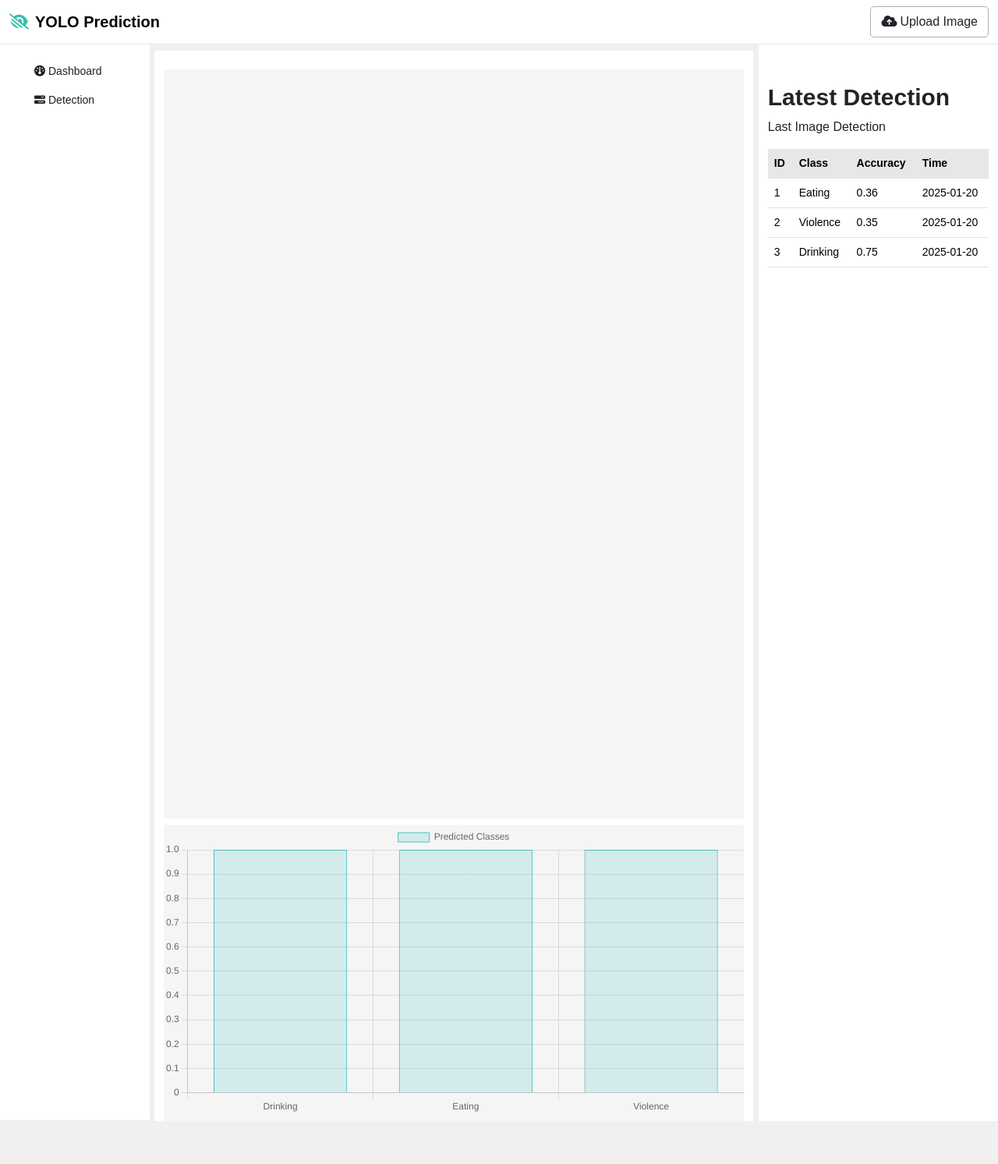
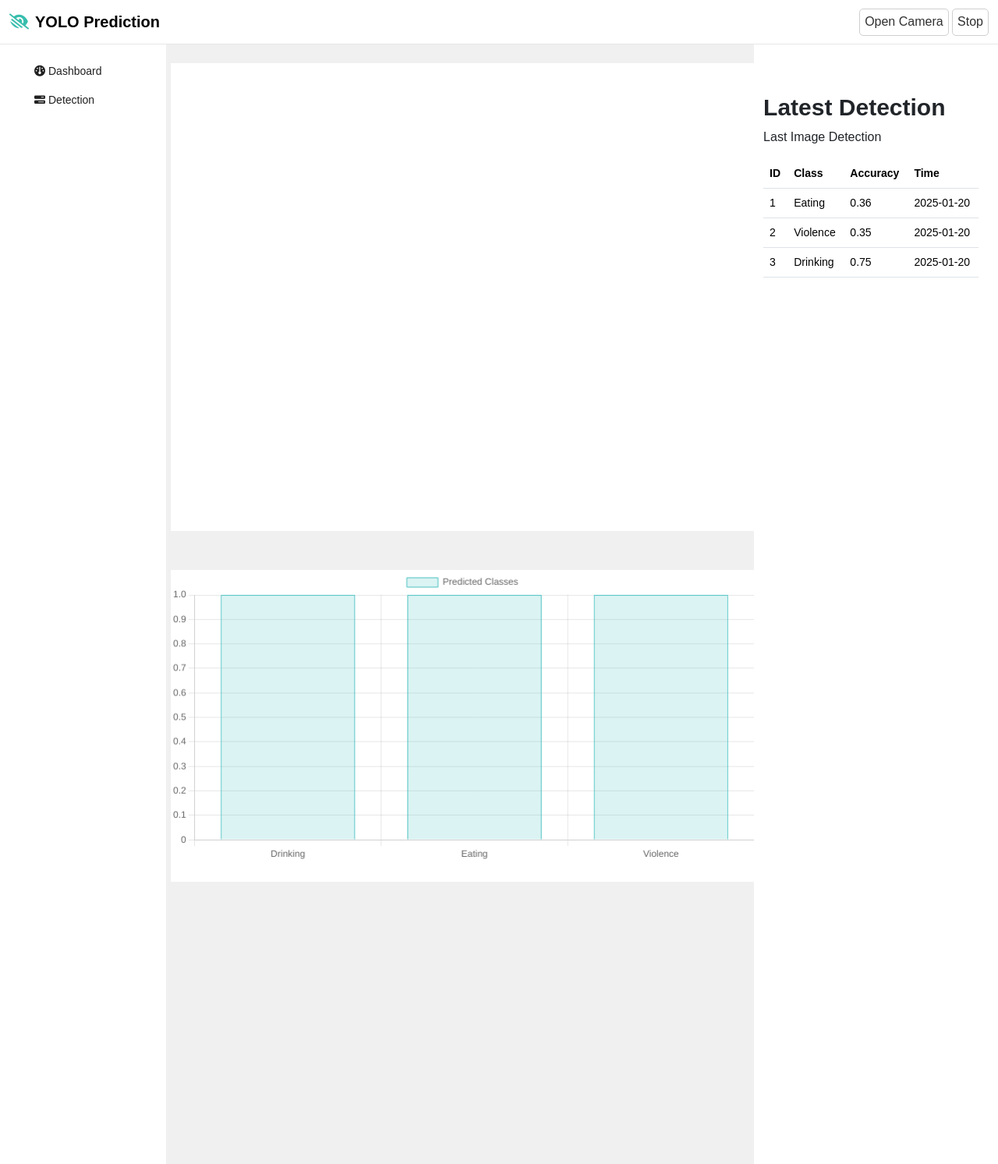
Before and after one commit to alihassanml/Yolo-Final-Year-Project, a FastAPI app: page / in a window 1280 px wide. Shown: the whole page at 78% size. Run offline with FastAPI, Linux system fonts and the light colour scheme; some libraries are stand-ins or nearby versions.

Commit message:
final year project

```diff
--- a/app.py
+++ b/app.py
@@ -29,6 +29,7 @@ while True:
 
         if class_name in alert_classes:
             print(f"Alert! Detected: {class_name}")
+            # sleep(10)
             threading.Thread(target=play_alarm, daemon=True).start()
 
     annotated_frame = result.plot()
--- a/frontend/app.py
+++ b/frontend/app.py
@@ -13,11 +13,14 @@ from typing import List
 import datetime
 from database import Base, engine
 from sqlalchemy.sql import func
+from playsound import playsound
+import threading
 
 
 app = FastAPI()
 templates = Jinja2Templates(directory="templates")
-app.mount("/static", StaticFiles(directory="static"), name="static")
+cap = cv2.VideoCapture(0)
+
 
 Base.metadata.create_all(bind=engine)
 
@@ -33,41 +36,63 @@ model = YOLO("../model/best5.pt")
 class_name = ['Drinking', 'Eating', 'Violence', 'Sleeping', 'Smoking', 'Walking', 'Weapon']
 
 
+
+def play_alarm():
+    playsound('../alram/alram.mp3')
+
+
 @app.get("/")
 async def read_root(request: Request):
     return templates.TemplateResponse("index.html", {"request": request})
 
 
-@app.post("/predict")
-async def predict(file: UploadFile = File(...), db: Session = Depends(get_db)):
-    contents = await file.read()
-    np_array = np.frombuffer(contents, np.uint8)
-    image = cv2.imdecode(np_array, cv2.IMREAD_COLOR)
 
-    results = model(image)
+alert_classes = ['Violence', 'Smoking', 'Weapon']
 
-    for result in results:
-        for box in result.boxes:
-            x1, y1, x2, y2 = map(int, box.xyxy[0])
-            confidence = box.conf[0]
-            label = box.cls[0]
+def generate_frames():
+    while True:
+        ret, video = cap.read()
+        if not ret:
+            break
+        results = model(video)
+        annotated_frame = results[0].plot()
 
-            db_prediction = prediction(
-                name=class_name[int(label)],
-                accuracy=f"{confidence:.2f}",
-                time=datetime.datetime.now().strftime("%Y-%m-%d %H:%M:%S")
-            )
-            db.add(db_prediction)
-            db.commit()
+        for box in results[0].boxes:
+            cls = int(box.cls)
+            class_name = model.names[cls]
 
-            cv2.rectangle(image, (x1, y1), (x2, y2), (0, 255, 0), 2)
-            cv2.putText(
-                image, f"{class_name[int(label)]} {confidence:.2f}", (x1, y1 - 10),
-                cv2.FONT_HERSHEY_SIMPLEX, 0.5, (0, 255, 0), 2
-            )
+            if class_name in alert_classes:
+                print(f"Alert! Detected: {class_name}")
+                threading.Thread(target=play_alarm, daemon=True).start()
 
-    _, buffer = cv2.imencode(".jpg", image)
-    return StreamingResponse(io.BytesIO(buffer.tobytes()), media_type="image/jpeg")
+
+        ret, buffer = cv2.imencode('.jpg', annotated_frame)
+        frame = buffer.tobytes()
+        yield (b'--frame\r\n'
+               b'Content-Type: image/jpeg\r\n\r\n' + frame + b'\r\n')
+
+
+@app.get("/video_feed")
+def video_feed():
+    return StreamingResponse(generate_frames(), media_type='multipart/x-mixed-replace; boundary=frame')
+
+
+
+@app.get("/start_video")
+def start_video():
+    global cap
+    if not cap.isOpened():
+        cap = cv2.VideoCapture(0)
+    return {"message": "Video started"}
+
+@app.get("/stop_video")
+def stop_video():
+    global cap
+    if cap.isOpened():
+        cap.release()
+    return {"message": "Video stopped"}
+
+
 
 
 from pydantic import BaseModel
@@ -95,3 +120,9 @@ async def get_class_counts(db: Session = Depends(get_db)):
         .all()
     )
     return [{"name": name, "count": count} for name, count in counts]
+
+
+
+if __name__ == '__main__':
+    import uvicorn
+    uvicorn.run(app, host="127.0.0.1", port=8000)
--- a/frontend/static/style.css
+++ /dev/null
@@ -1,107 +0,0 @@
-body{
-    background-color: rgb(240, 240, 240);
-    font-family: sans-serif;
-}
-.main{
-    min-height: 92vh;
-    /* background-color: pink; */
-}
-.main-1{
-    width: 15%;
-    margin-right: 0.5%;
-    min-height: 92.5vh;
-    background-color: white;
-    border-bottom: 1px solid rgb(231, 231, 231);
-
-
-}
-
-.main-2{
-    width: 60%;
-    overflow-y: scroll;
-    background-color: white; /* Color of the scrollbar thumb */
-
-}
-.main-3{
-    width: 24% ;
-    margin-left: 0.5%;
-    background-color: white; /* Color of the scrollbar thumb */
-
-
-}
-.main-1-header{
-    font-size: 20px;
-    font-family: sans-serif;
-    font-weight: bold;
-}
-.main-2-1{
-    min-height: 70%;
-    margin-bottom: 1%;
-    background-color: rgb(245, 245, 245);
-
-}
-.main-2-2{
-    height: 60%;
-    background-color: rgb(245, 245, 245);
-
-}
-::-webkit-scrollbar {
-    width: 0px; /* Width of the scrollbar */
-  }
-  ::-webkit-scrollbar-track {
-    background: transparent; /* Background color of the scrollbar track */
-  }
-
-  ::-webkit-scrollbar-thumb {
-    background-color: white; /* Color of the scrollbar thumb */
-    border-radius: 10px; /* Rounded corners */
-    border: 2px solid rgb(255, 255, 255); /* Space around the scrollbar thumb */
-  }
-  .navbar{
-    background-color: white;
-    border-bottom: 1px solid rgb(231, 231, 231);
-
-  }
-  .list-group-item{
-    border: none;
-    font-size: 14px;
-
-    color: rgb(32, 32, 32);
-
-  }
-  .list-group-item-1{
-    border: 1px solid rgb(175, 175, 175);
-    list-style: none;cursor: pointer;
-
-    border-radius: 5px;
-  }
-  .fa-eye-low-vision{
-    color: rgb(56, 190, 173);
-  }
-  .fa-gauge,.fa-bars-progress{
-    font-size: 14px;
-    color: rgb(32, 32, 32);
-  }
-  .main-3-header{
-    font-size: 30px;
-    font-family: sans-serif;
-    font-weight: bold;
-    /* text-align: center; */
-    padding-top: 50px;
-  }
-.image{
-  width: 650px;
-  height: 450px;
-  margin-top: 20px;
-}
-.tablheead{
-  font-size: 14px;
-  background-color: rgb(209, 209, 209);
-}
-td{
-  font-size: 14px;
-}
-tr{
-  font-size: 14px;
-
-}
--- a/frontend/templates/index.html
+++ b/frontend/templates/index.html
@@ -7,14 +7,125 @@
   <title>Frontend</title>
   <link href="https://cdn.jsdelivr.net/npm/bootstrap@5.3.3/dist/css/bootstrap.min.css" rel="stylesheet"
     integrity="sha384-QWTKZyjpPEjISv5WaRU9OFeRpok6YctnYmDr5pNlyT2bRjXh0JMhjY6hW+ALEwIH" crossorigin="anonymous">
-  <link rel="stylesheet" href="../static/style.css">
   <script src="https://kit.fontawesome.com/9d9b446610.js" crossorigin="anonymous"></script>
   <script src="https://cdn.jsdelivr.net/npm/chart.js"></script>
 
   <style>
-    #outputImage {
-      max-width: 100%;
-      max-height: 400px;
+    html, body {
+      margin: 0;
+      padding: 0;
+      height: 100%;
+      overflow: hidden; /* Prevent body scrolling */
+      font-family: sans-serif;
+    }
+
+    .main {
+      display: flex;
+      height: 100vh; /* Use full viewport height */
+      /* background-color: rgb(240, 240, 240); */
+
+    }
+
+    .main-1 {
+      width: 16%;
+      background-color: white;
+      border-bottom: 1px solid rgb(231, 231, 231);
+    }
+
+    .main-2 {
+      width: 60%;
+      overflow-y: auto; /* Enable scrolling only for this section */
+            background-color: rgb(240, 240, 240);
+      padding-left: 0.5%;
+    }
+
+    .main-3 {
+      padding: 1%;
+      width: 24%;
+      background-color: white;
+    }
+
+    .main-1-header {
+      font-size: 20px;
+      font-weight: bold;
+    }
+
+    .main-2-1 {
+      height: 600px;
+      background-color: rgb(255, 255, 255);
+      margin-bottom: 50px;
+
+    }
+
+    .main-2-2 {
+      height: 400px;
+      background-color: rgb(255, 255, 255);
+
+    }
+
+    ::-webkit-scrollbar {
+      width: 8px;
+    }
+
+    ::-webkit-scrollbar-thumb {
+            background-color: rgb(240, 240, 240);
+
+      border-radius: 10px;
+      background-color: rgb(240, 240, 240);
+
+    }
+
+    .navbar {
+      background-color: white;
+      border-bottom: 1px solid rgb(231, 231, 231);
+    }
+
+    .list-group-item {
+      border: none;
+      font-size: 14px;
+      color: rgb(32, 32, 32);
+    }
+
+    .list-group-item-1 {
+      list-style: none;
+      cursor: pointer;
+      border-radius: 5px;
+    }
+
+    .fa-eye-low-vision {
+      color: rgb(56, 190, 173);
+    }
+
+    .fa-gauge,
+    .fa-bars-progress {
+      font-size: 14px;
+      color: rgb(32, 32, 32);
+    }
+
+    .main-3-header {
+      font-size: 30px;
+      font-weight: bold;
+      padding-top: 50px;
+    }
+
+    .tablheead {
+      font-size: 14px;
+      background-color: rgb(209, 209, 209);
+    }
+
+    td {
+      font-size: 14px;
+    }
+
+    tr {
+      font-size: 14px;
+    }
+    .open,.stop{
+      border: 1px solid rgb(207, 207, 207);
+      background-color: transparent;
+      height: 35px;
+      border-radius: 5px;
+      color: rgb(48, 48, 48);
     }
   </style>
 </head>
@@ -26,51 +137,44 @@
         <i class="fa-solid fa-eye-low-vision me-2"></i>YOLO Prediction
       </a>
       <li class="list-group-item-1">
-        <label for="imageUpload" class="btn  ">
-          <i class="fa-solid fa-cloud-arrow-up me-1"></i>Upload Image
-        </label>
-        <input type="file" id="imageUpload" accept="image/*" style="display: none;" onchange="uploadImage(event)">
+        <button onclick="startCamera()" class="open">Open Camera</button>
+        <button onclick="stopCamera()" class="stop">Stop</button>
       </li>
     </div>
   </nav>
   <div class="container-fluid main">
-    <div class="row">
-      <div class="  main-1">
+    <div class="main-1">
       <ul class="list-group">
         <li class="list-group-item ms-3 mt-3">
           <i class="fa-solid fa-gauge me-1"></i>Dashboard
         </li>
-
         <li class="list-group-item ms-3">
           <i class="fa-solid fa-bars-progress me-1"></i>Detection
         </li>
-
       </ul>
     </div>
-
-      <div class="mt-2 main-2 text-center">
+    <div class="main-2 text-center">
       <br>
-
       <div class="main-2-1">
-          <img id="outputImage" src="" alt="Predicted Image" class="image" style="display: none;">
-
+        <img id="video" class="video" style="margin-top: 50px;" />
       </div>
       <div class="main-2-2">
         <canvas id="classChart" width="400" height="200"></canvas>
+        <br>
+        <br>
+        <br>
       </div>
-        <br>
     </div>
     <div class="main-3">
       <h1 class="main-3-header">Latest Detection</h1>
       <p>Last Image Detection</p>
-
       <table class="table" id="predictionTable">
         <thead>
           <tr>
-              <th scope="col" class="tablheead" style="background-color: rgb(231, 231, 231);">ID</th>
-              <th scope="col" class="tablheead" style="background-color: rgb(231, 231, 231);">Class</th>
-              <th scope="col" class="tablheead" style="background-color: rgb(231, 231, 231);">Accuracy</th>
-              <th scope="col" class="tablheead" style="background-color: rgb(231, 231, 231);">Time</th>
+            <th scope="col" class="tablheead">ID</th>
+            <th scope="col" class="tablheead">Class</th>
+            <th scope="col" class="tablheead">Accuracy</th>
+            <th scope="col" class="tablheead">Time</th>
           </tr>
         </thead>
         <tbody>
@@ -78,32 +182,29 @@
         </tbody>
       </table>
     </div>
+  </div>
 
-    </div>
-  </div>
   <script>
-    async function uploadImage(event) {
-      const file = event.target.files[0];
-      const formData = new FormData();
-      formData.append('file', file);
+    function startCamera() {
+      fetch('/start_video')
+        .then(response => response.json())
+        .then(data => {
+          if (data.message === 'Video started') {
+            document.getElementById('video').src = '/video_feed';
+          }
+        });
+    }
 
-      try {
-        const response = await fetch('/predict', {
-          method: 'POST',
-          body: formData
+    function stopCamera() {
+      fetch('/stop_video')
+        .then(response => response.json())
+        .then(data => {
+          if (data.message === 'Video stopped') {
+            document.getElementById('video').src = '';
+          }
         });
-        const blob = await response.blob();
-        const imageUrl = URL.createObjectURL(blob);
-        document.getElementById('outputImage').src = imageUrl;
-        outputImage.style.display = 'block';
-      } catch (error) {
-        console.error('Error uploading image:', error);
-      }
     }
   </script>
-  <script src="https://cdn.jsdelivr.net/npm/bootstrap@5.3.3/dist/js/bootstrap.bundle.min.js"
-    integrity="sha384-YvpcrYf0tY3lHB60NNkmXc5s9fDVZLESaAA55NDzOxhy9GkcIdslK1eN7N6jIeHz"
-    crossorigin="anonymous"></script>
 
 <script>
   window.onload = async function () {
@@ -179,7 +280,9 @@
 
 </script>
 
-
+  <script src="https://cdn.jsdelivr.net/npm/bootstrap@5.3.3/dist/js/bootstrap.bundle.min.js"
+    integrity="sha384-YvpcrYf0tY3lHB60NNkmXc5s9fDVZLESaAA55NDzOxhy9GkcIdslK1eN7N6jIeHz"
+    crossorigin="anonymous"></script>
 </body>
 
 </html>
```
Also changed, not shown: frontend/home.py (deleted, +0 -54 lines), frontend/templates/home.html (deleted, +0 -44 lines), database.db (added). Lines whose indentation alone changed are shown as unchanged.
